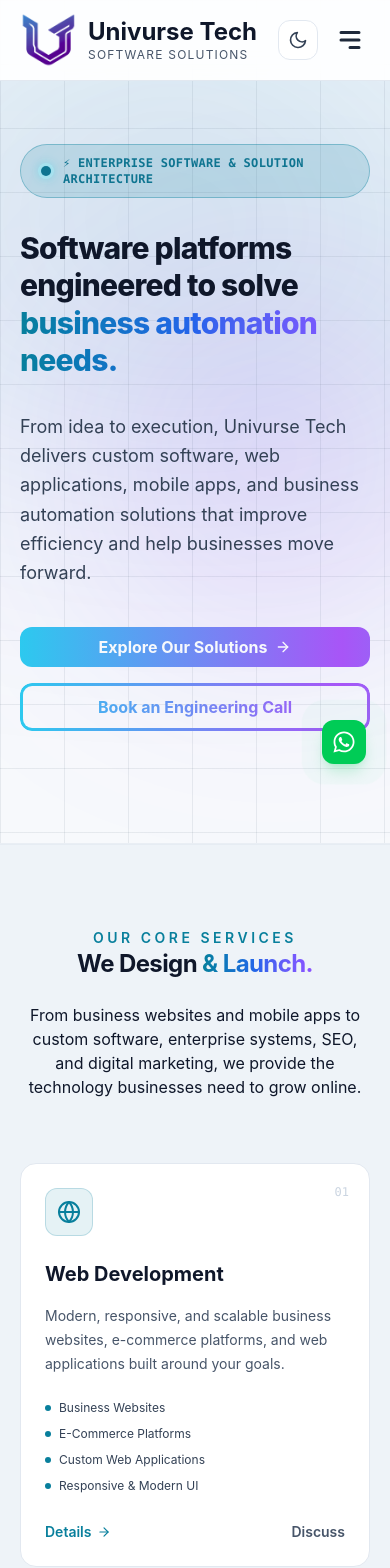
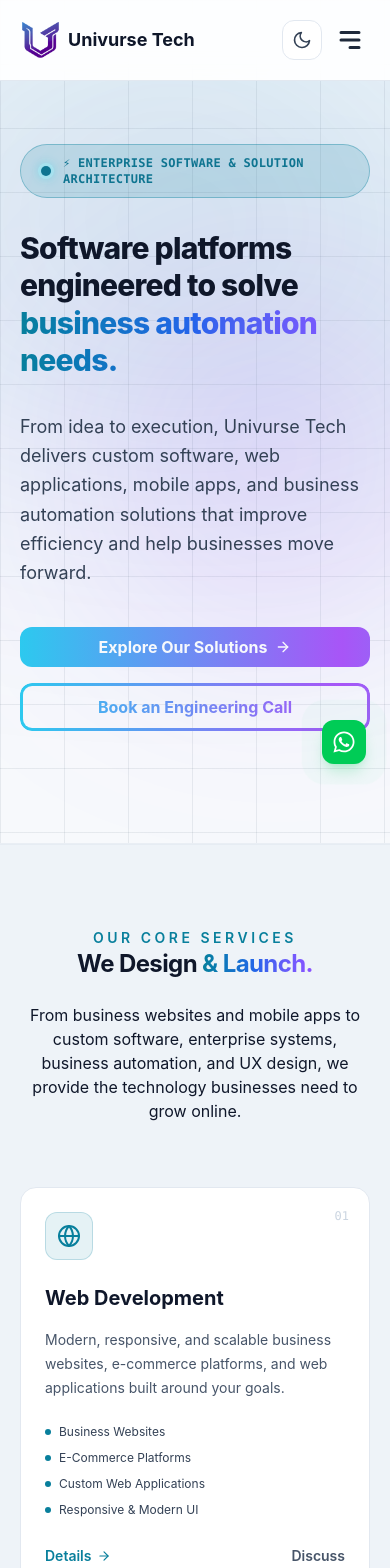
Before and after one commit to ARS-Talukder/univurse_tech, a React (Vite) app: page / in a window 390 px wide. Shown: the top 1568 px of the page. Built offline with nearby package versions, Linux system fonts and the light colour scheme.

Commit message:
fix(ui): align responsive layout and current services

```diff
--- a/public/data/faq.json
+++ b/public/data/faq.json
@@ -7,7 +7,7 @@
     {
         "_id": "faq_002",
         "question": "What services does Univurse Tech offer?",
-        "answer": "We provide web development, mobile app development, custom software development, enterprise product development, digital marketing, SEO, and UX design solutions tailored to business needs."
+        "answer": "We provide web development, mobile app development, custom software development, enterprise product development, business automation, and UX design solutions tailored to business needs."
     },
     {
         "_id": "faq_003",
--- a/src/components/Banner/Banner.jsx
+++ b/src/components/Banner/Banner.jsx
@@ -122,25 +122,25 @@ const Banner = () => {
                         initial={{ opacity: 0, y: 25 }}
                         animate={{ opacity: 1, y: 0 }}
                         transition={{ duration: 0.7, delay: 0.4 }}
-                        className="mt-16 pt-8 border-t border-slate-800/80 hidden lg:grid grid-cols-3 gap-8"
+                        className="mt-16 hidden grid-cols-[0.95fr_1.1fr_1.55fr] gap-5 border-t border-slate-800/80 pt-8 lg:grid"
                     >
                         {/* Metric 1 */}
                         <div>
-                            <span className="block text-sm font-extrabold gradient-text uppercase tracking-wider">
+                            <span className="block whitespace-nowrap text-xs font-extrabold uppercase tracking-wide gradient-text xl:text-sm xl:tracking-wider">
                                 Built with Trust & Expertise
                             </span>
                         </div>
 
                         {/* Metric 2 */}
                         <div>
-                            <span className="block text-sm font-extrabold gradient-text uppercase tracking-wider">
+                            <span className="block whitespace-nowrap text-xs font-extrabold uppercase tracking-wide gradient-text xl:text-sm xl:tracking-wider">
                                 Expert Team · Modern Solutions
                             </span>
                         </div>
 
                         {/* Metric 3 */}
                         <div>
-                            <span className="block text-sm font-extrabold gradient-text uppercase tracking-wider">
+                            <span className="block whitespace-nowrap text-xs font-extrabold uppercase tracking-wide gradient-text xl:text-sm xl:tracking-wider">
                                 Quality · Reliability · Long-Term Support
                             </span>
                         </div>
--- a/src/components/Products/Products.jsx
+++ b/src/components/Products/Products.jsx
@@ -150,7 +150,7 @@ const Products = () => {
                 </motion.div>
 
                 {/* Four Category Cards */}
-                <div className="grid gap-6 sm:grid-cols-4">
+                <div className="grid gap-6 sm:grid-cols-2 lg:grid-cols-4">
                     {productsData.map((category, index) => {
                         const Icon = iconMap[category.icon] || FiGlobe;
                         const colors =
--- a/src/components/Services/Services.jsx
+++ b/src/components/Services/Services.jsx
@@ -132,8 +132,9 @@ const Services = () => {
                         transition={{ duration: 0.7, delay: 0.2 }}
                     >
                         From business websites and mobile apps to custom
-                        software, enterprise systems, SEO, and digital marketing,
-                        we provide the technology businesses need to grow online.
+                        software, enterprise systems, business automation, and
+                        UX design, we provide the technology businesses need to
+                        grow online.
                     </motion.p>
                 </motion.div>
 
--- a/src/components/Shared/Footer.jsx
+++ b/src/components/Shared/Footer.jsx
@@ -191,15 +191,6 @@ const Footer = () => {
 
                             <li>
                                 <Link
-                                    to="/services/digital-marketing"
-                                    className="text-sm text-slate-400 transition-colors hover:text-cyan-400"
-                                >
-                                    Digital Marketing
-                                </Link>
-                            </li>
-
-                            <li>
-                                <Link
                                     to="/services/ux-design"
                                     className="text-sm text-slate-400 transition-colors hover:text-cyan-400"
                                 >
--- a/src/components/Shared/Header.jsx
+++ b/src/components/Shared/Header.jsx
@@ -16,21 +16,21 @@ const Header = () => {
         <header className="fixed top-0 left-0 w-full z-50 border-b border-slate-800 bg-slate-950/90 backdrop-blur-md">
             <div className="container h-20 flex items-center justify-between">
                 {/* Logo */}
-                <a href="/" className="flex items-center gap-3">
+                <a href="/" className="flex min-w-0 items-center gap-2 sm:gap-3">
                     <img
                         src={logo}
                         alt="Univurse Tech"
                         width="64"
                         height="64"
                         fetchPriority="high"
-                        className="h-14 w-auto"
+                        className="h-10 w-auto shrink-0 sm:h-14"
                     />
 
-                    <div>
-                        <span className="block text-2xl font-bold leading-tight text-slate-100">
+                    <div className="min-w-0">
+                        <span className="block whitespace-nowrap text-lg font-bold leading-tight text-slate-100 sm:text-2xl">
                             Univurse Tech
                         </span>
-                        <p className="text-xs text-slate-400 tracking-widest uppercase">
+                        <p className="hidden text-xs uppercase tracking-widest text-slate-400 sm:block">
                             Software Solutions
                         </p>
                     </div>
@@ -49,7 +49,7 @@ const Header = () => {
                     ))}
                 </nav>
 
-                <div className="flex items-center gap-3">
+                <div className="flex shrink-0 items-center gap-2 sm:gap-3">
                     <ThemeToggle />
 
                     <a
--- a/src/components/Technologies/Technologies.jsx
+++ b/src/components/Technologies/Technologies.jsx
@@ -85,7 +85,7 @@ const Technology = () => {
 
     if (isError) {
         return (
-            <section id="technology">
+            <section id="tech">
                 <div className="container min-h-[400px] flex items-center justify-center">
                     <p className="text-red-400">
                         Unable to load technologies.
--- a/src/pages/Terms.jsx
+++ b/src/pages/Terms.jsx
@@ -24,7 +24,7 @@ const termsSeo = {
 
 const Terms = () => {
     const { data: terms, isLoading, isError, } = useQuery({
-        queryKey: ["privacy-policy"],
+        queryKey: ["terms-and-conditions"],
         queryFn: async () => {
             const res = await fetch("/data/terms.json");
 
```
